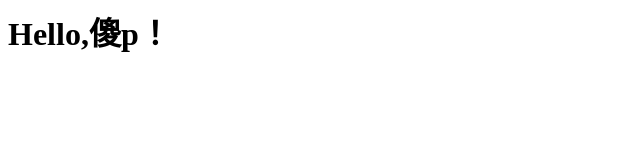
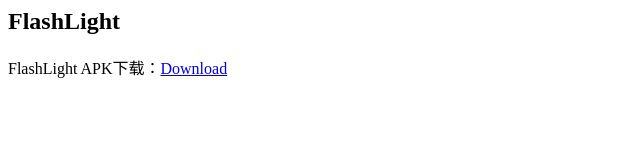
Before and after one commit to Nelda-D/Nelda-D.github.io, a plain HTML site: page index.html in a window 1280 px wide. Shown: the whole page, without its empty margins (0-640 px from the left). Drawn offline with Linux system fonts and the light colour scheme.

Commit message:
commit apk
change index commit apk

```diff
--- a/index.html
+++ b/index.html
@@ -2,7 +2,9 @@
 	<head><meta http-equiv="Content-Type" content="text/html;charset=utf-8"></head>
 	<body>
 		<div>
-		 <h1>Hello,傻p！</h1>
+		 <h2>FlashLight</h2>
+		 <p>FlashLight APK下载：<a href="http://nelda-d.github.io/apk/FlashLight.apk">Download</a></p>
+		 <p></p>
 		</div>
 	</body>
 </html>
```
Also changed, not shown: 2 other files.
